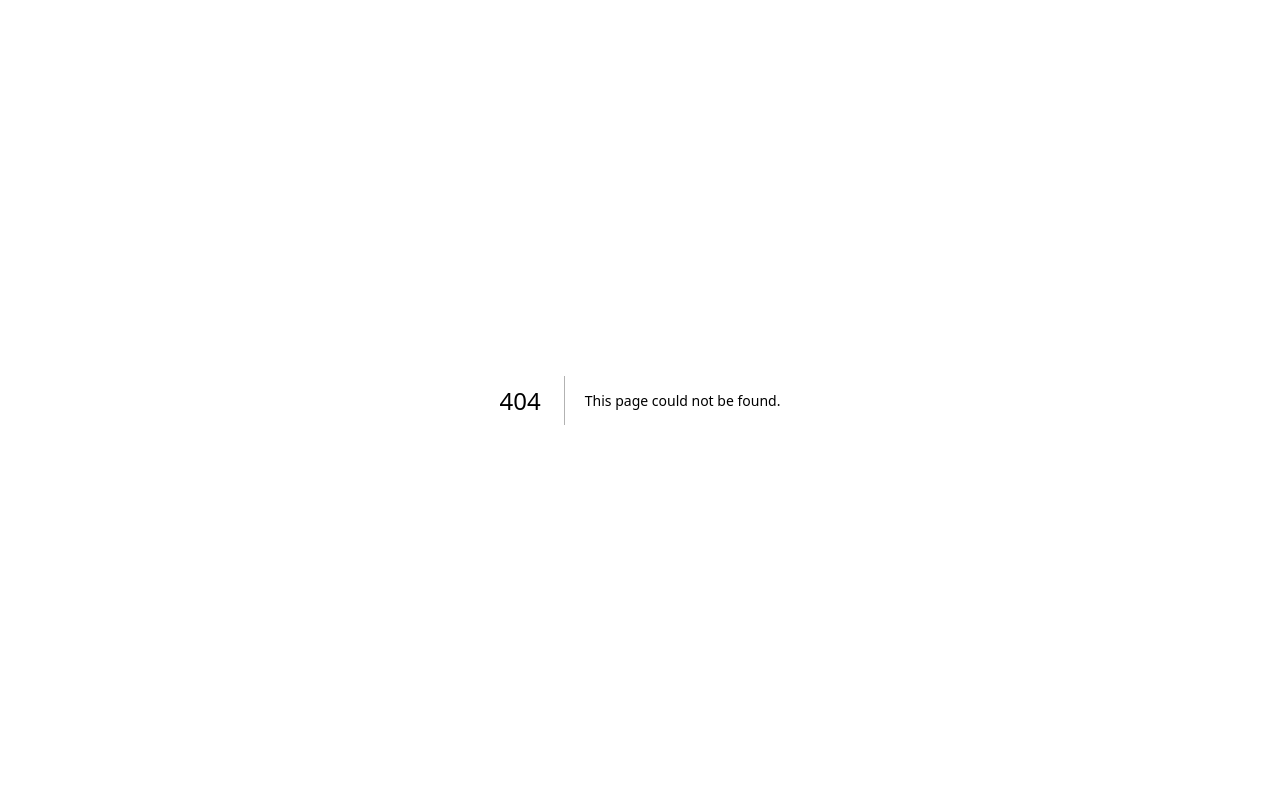
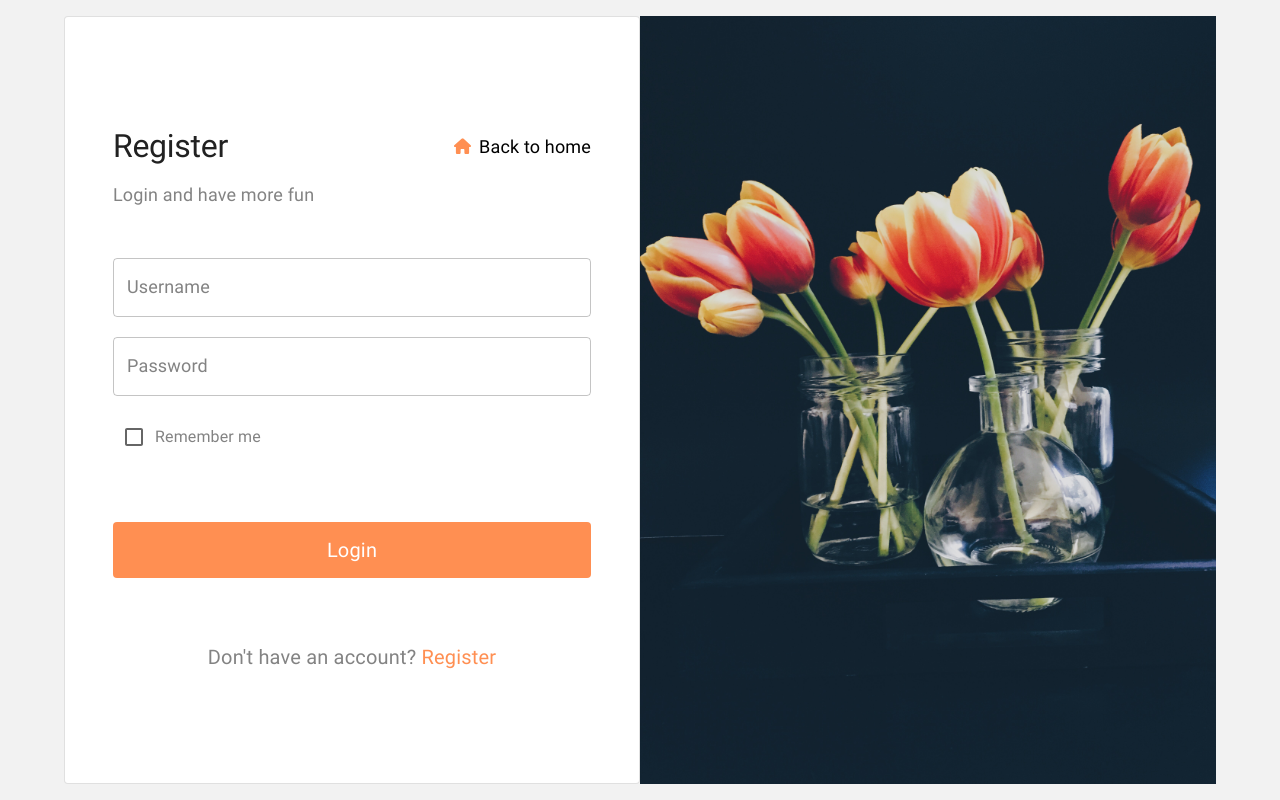
Before and after one commit to thaispsc/flower-shop, a Next.js app: page /login in a window 1280 px wide. Before the commit this address had no page. Built offline with nearby package versions, Linux system fonts and the light colour scheme.

Commit message:
login page

```diff
--- /dev/null
+++ b/src/flower-shop/pages/Login.tsx
@@ -0,0 +1,12 @@
+import { Container } from '@mui/material'
+import LoginComponent from '../ui/login/LoginComponent'
+
+const Login = () => {
+  return (
+    <Container sx={{ height: '98vh', display: 'flex', alignItems: 'center' }}>
+      <LoginComponent />
+    </Container>
+  )
+}
+
+export default Login
--- /dev/null
+++ b/src/pages/login.tsx
@@ -0,0 +1,11 @@
+import Login from '../flower-shop/pages/Login'
+
+const LoginPage = () => {
+  return (
+    <>
+      <Login />
+    </>
+  )
+}
+
+export default LoginPage
```
